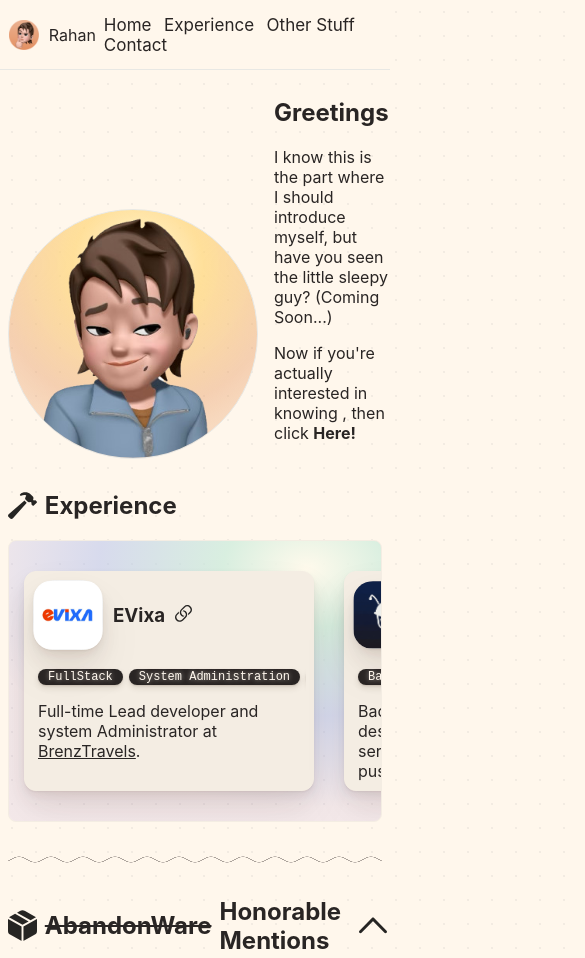
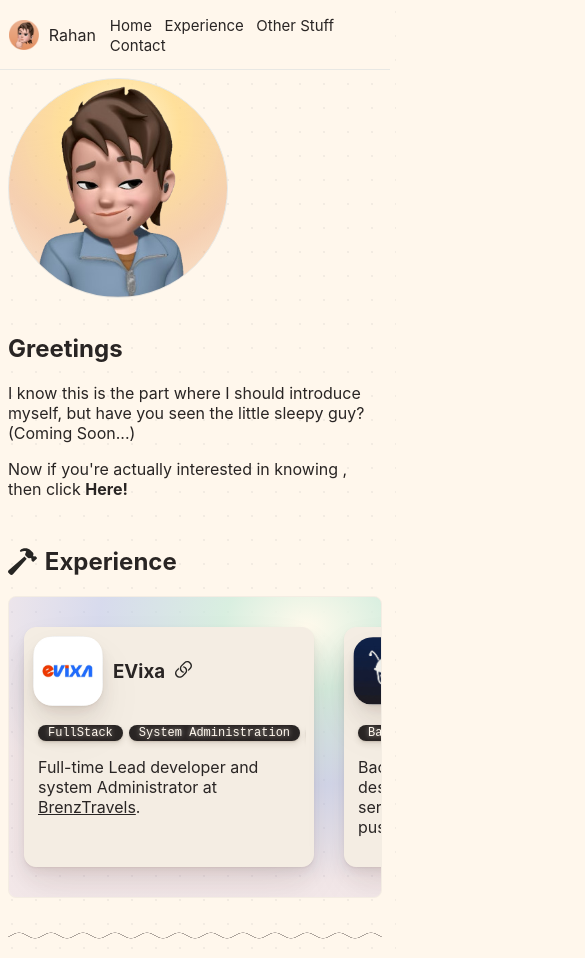
Before and after one commit to RahanBenabid/Portfolio, a plain HTML site: page site/index.html in a window 390 px wide. Shown: the top 958 px of the page, 585 px wide, since content can reach past the window. Drawn offline with Linux system fonts and the light colour scheme; files whose address does not match are found by name; a web font is replaced by a local one.

Commit message:
css stability and mobile support upgrade

```diff
--- a/site/css/style.css
+++ b/site/css/style.css
@@ -1,16 +1,19 @@
 @font-face {
   font-family: "sf-round";
-  src: url("../resources/fonts/SF-Compact-Rounded-Regular.otf");
+  src: url("../resources/fonts/SF-Compact-Rounded-Regular.woff2");
+  font-display: swap;
 }
 
 @font-face {
   font-family: "sf-pro-thin";
-  src: url("../resources/fonts/SF-Pro-Text-Thin.otf");
+  src: url("../resources/fonts/SF-Pro-Text-Thin.woff2");
+  font-display: swap;
 }
 
 @font-face {
   font-family: "sf-mono";
   src: url("../resources/fonts/SF-Mono-Medium.otf");
+  font-display: swap;
 }
 
 @property --x {
@@ -78,6 +81,11 @@
 
 html {
   scroll-behavior: smooth;
+  /* sticky header would otherwise cover anchor targets */
+  scroll-padding-top: 4rem;
+  /* stop iOS from inflating text on rotate */
+  -webkit-text-size-adjust: 100%;
+  text-size-adjust: 100%;
 }
 
 body {
@@ -96,6 +104,8 @@ body {
     BlinkMacSystemFont,
     sans-serif;
   color: var(--font-default);
+  /* long words/urls should never force sideways scroll */
+  overflow-wrap: break-word;
 }
 
 #header-wrapper {
@@ -103,6 +113,8 @@ body {
   background-color: var(--sepia-custom);
   position: sticky;
   top: 0;
+  /* keep card shadows from painting over the header */
+  z-index: 10;
 }
 
 #navigation {
@@ -160,6 +172,7 @@ body {
     rgba(233, 159, 104, 0.15) 100%
   );
   width: 250px;
+  max-width: 100%;
   display: block;
 }
 
@@ -194,18 +207,24 @@ body {
   overflow-x: auto;
   border: solid #f4ede3 1px;
   border-radius: 8px;
+  /* native-feeling swipe, and no rubber-banding the page sideways */
+  scroll-snap-type: x proximity;
+  overscroll-behavior-x: contain;
+  -webkit-overflow-scrolling: touch;
 }
 
 .project-card {
   flex: none;
   width: 290px;
-  max-height: 220px;
+  /* max-height clipped wrapped text when fonts/text size differ */
+  min-height: 200px;
   margin: 0px 15px;
   padding: 8px;
   background-color: var(--sepia-custom-secondary);
   border: solid #f4ede3 1px;
   border-radius: 12px;
   box-shadow: var(--custom-shadow);
+  scroll-snap-align: center;
 }
 
 .project-card figure {
@@ -373,6 +392,8 @@ body {
 /* footer */
 footer {
   background-color: var(--sepia-custom);
+  /* anchor for the gopher */
+  position: relative;
 }
 footer > p {
   max-width: var(--max-width-hf);
@@ -392,9 +413,56 @@ footer > p {
 #gopher {
   width: 50px;
   position: absolute;
-  margin-left: calc(var(--max-width-page) - 70px);
+  right: 20px;
+  margin: 0;
 }
 
 #gopher:hover {
   cursor: pointer;
 }
+
+/* mobile */
+@media (max-width: 600px) {
+  #navigation {
+    gap: 0.5rem;
+  }
+
+  #jump a {
+    font-size: 15px;
+    margin-left: 4px;
+    padding: 6px 2px; /* bigger tap target */
+  }
+
+  #intro {
+    flex-direction: column;
+    align-items: flex-start;
+  }
+
+  .intro-memoji img {
+    width: min(220px, 60vw);
+  }
+
+  .project-card {
+    width: min(290px, 82vw);
+  }
+
+  #gopher {
+    right: 10px;
+  }
+}
+
+/* accessibility / battery: stop the endless glow repaint */
+@media (prefers-reduced-motion: reduce) {
+  .project-track {
+    animation: none;
+  }
+
+  html {
+    scroll-behavior: auto;
+  }
+
+  #side-projects .content,
+  #side-projects .chevron {
+    transition: none;
+  }
+}
```
